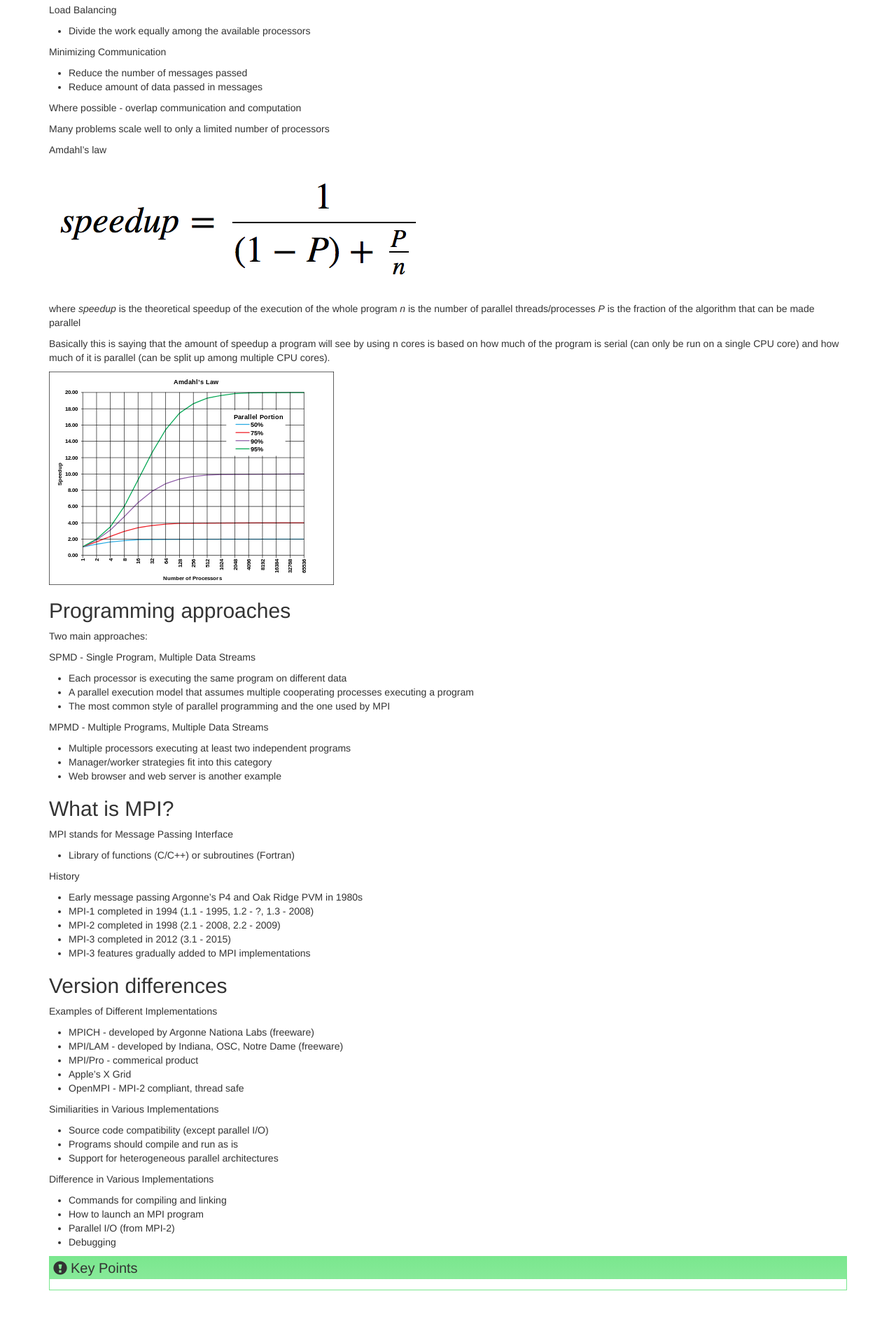
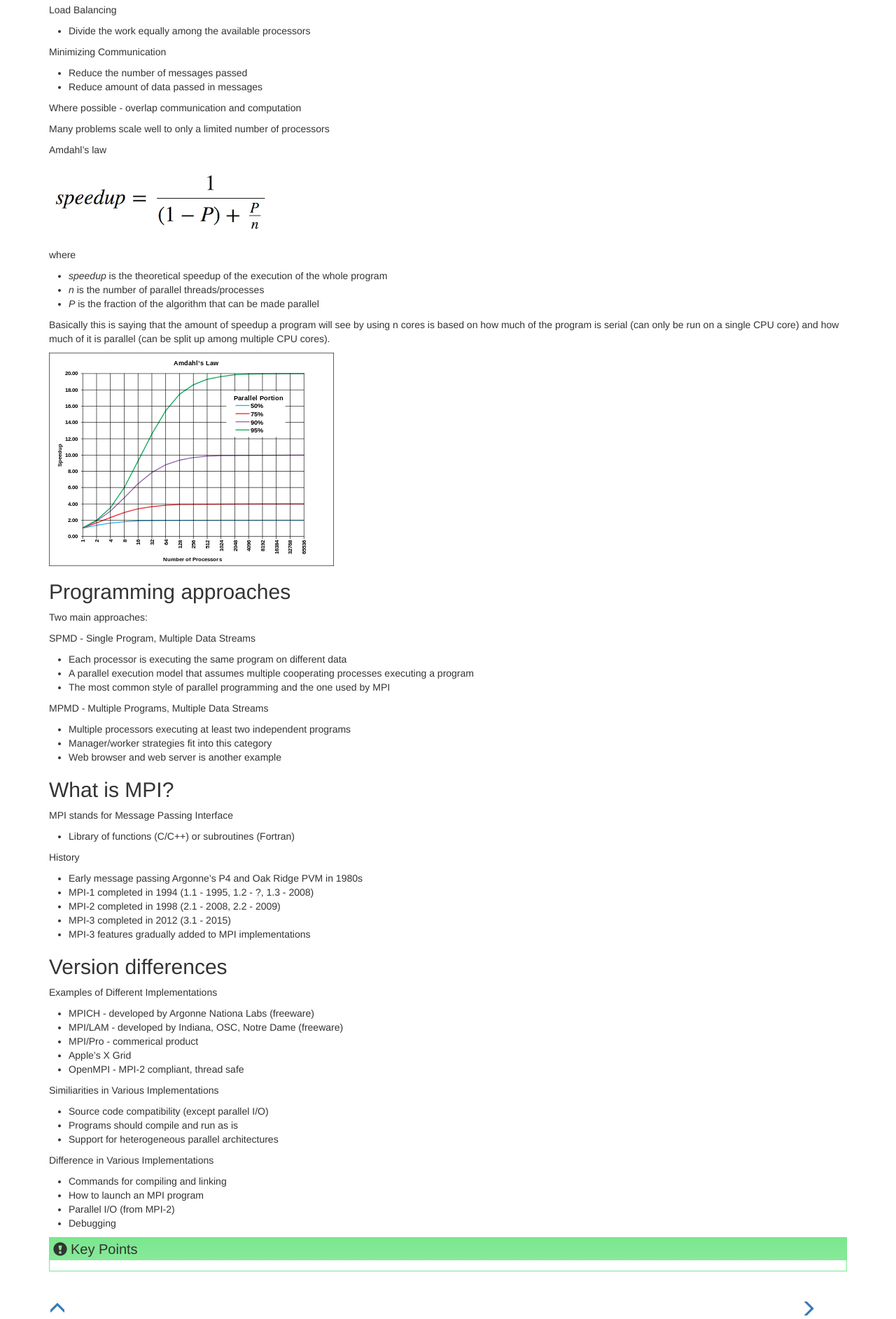
Before and after one commit to nyu-cds/python-mpi, a Jekyll site: the page built from _episodes/01-introduction.md, in a window 1280 px wide. Shown: the part 3723-5608 px from the top of the page at 70% size. Built offline with Jekyll 4.4.1, drawn with Linux system fonts in a browser that asks for light colours.

Commit message:
Signed-off-by: Greg Watson <g.watson@computer.org>

```diff
--- a/_episodes/01-introduction.md
+++ b/_episodes/01-introduction.md
@@ -134,9 +134,9 @@ Amdahl's law
 ![Amdahl's law]({{ page.root }}/fig/01-speedup.png "Amdahl's law")
 
 where
-*speedup* is the theoretical speedup of the execution of the whole program
-*n* is the number of parallel threads/processes
-*P* is the fraction of the algorithm that can be made parallel
+- *speedup* is the theoretical speedup of the execution of the whole program
+- *n* is the number of parallel threads/processes
+- *P* is the fraction of the algorithm that can be made parallel
 
 Basically this is saying that the amount of speedup a program will see by using n cores is based on how much of the program is serial
 (can only be run on a single CPU core) and how much of it is parallel (can be split up among multiple CPU cores).
```
Also changed, not shown: fig/01-speedup.png.
